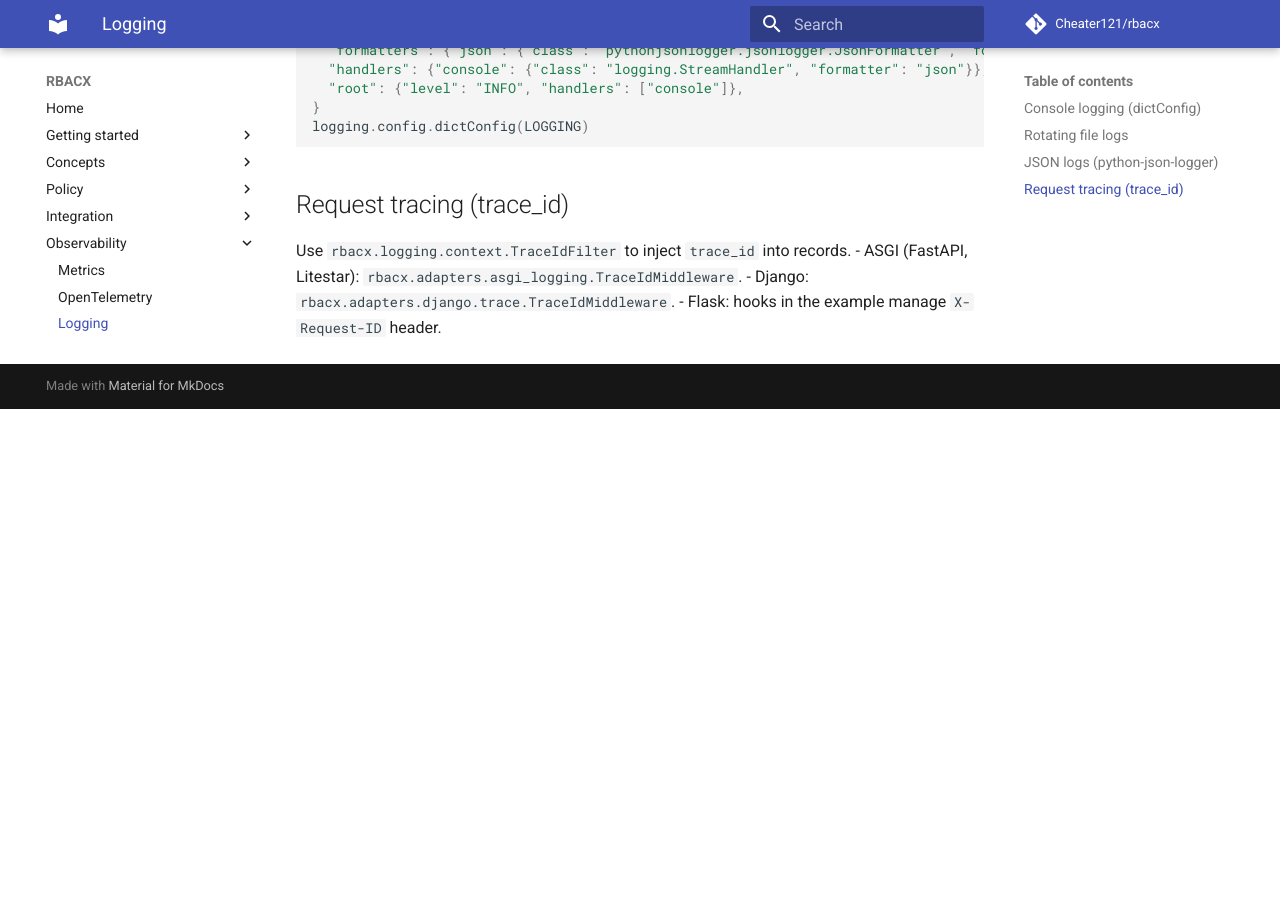
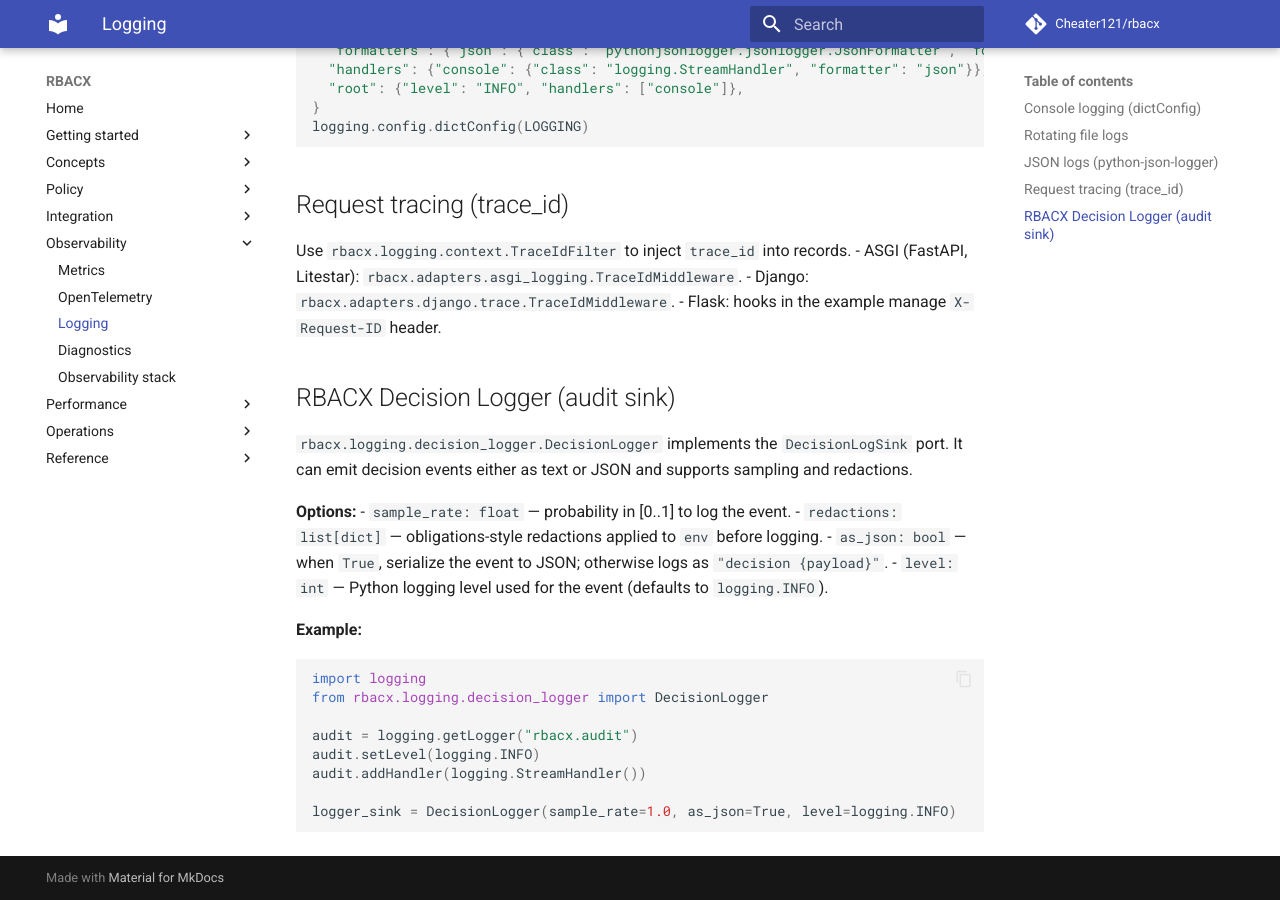
Before and after one commit to Cheater121/rbacx, an MkDocs documentation site: the page built from docs/logging.md, in a window 1280 px wide and 900 px high, scrolled down 926 px. Built offline with MkDocs 1.6.1 and Material for MkDocs 9.7.7, drawn with Linux system fonts in a browser that asks for light colours; comment, search, counter and statistics services are not loaded; before the commit the page ends 1335 px from its top, so only the background shows below that.

Commit message:
feat(docs logging): add RBACX DecisionLogger with JSON support and configurable level

````diff
--- a/docs/logging.md
+++ b/docs/logging.md
@@ -52,3 +52,25 @@
 - ASGI (FastAPI, Litestar): `rbacx.adapters.asgi_logging.TraceIdMiddleware`.
 - Django: `rbacx.adapters.django.trace.TraceIdMiddleware`.
 - Flask: hooks in the example manage `X-Request-ID` header.
+
+## RBACX Decision Logger (audit sink)
+
+`rbacx.logging.decision_logger.DecisionLogger` implements the `DecisionLogSink` port. It can emit decision events either as text or JSON and supports sampling and redactions.
+
+**Options:**
+- `sample_rate: float` — probability in [0..1] to log the event.
+- `redactions: list[dict]` — obligations-style redactions applied to `env` before logging.
+- `as_json: bool` — when `True`, serialize the event to JSON; otherwise logs as `"decision {payload}"`.
+- `level: int` — Python logging level used for the event (defaults to `logging.INFO`).
+
+**Example:**
+```python
+import logging
+from rbacx.logging.decision_logger import DecisionLogger
+
+audit = logging.getLogger("rbacx.audit")
+audit.setLevel(logging.INFO)
+audit.addHandler(logging.StreamHandler())
+
+logger_sink = DecisionLogger(sample_rate=1.0, as_json=True, level=logging.INFO)
+```
````
Also changed, not shown: docs/audit_mode.md (+4 -2 lines).
